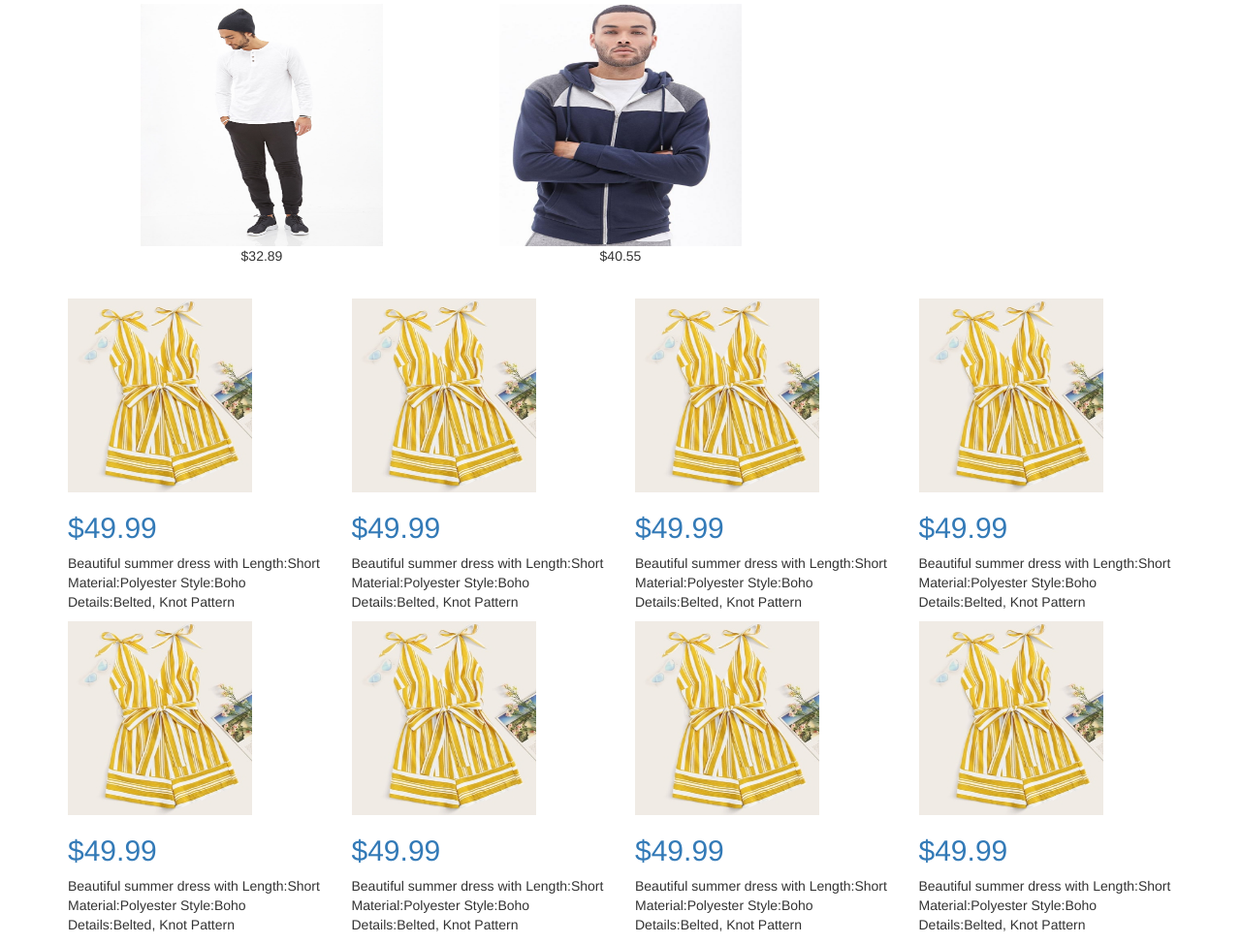
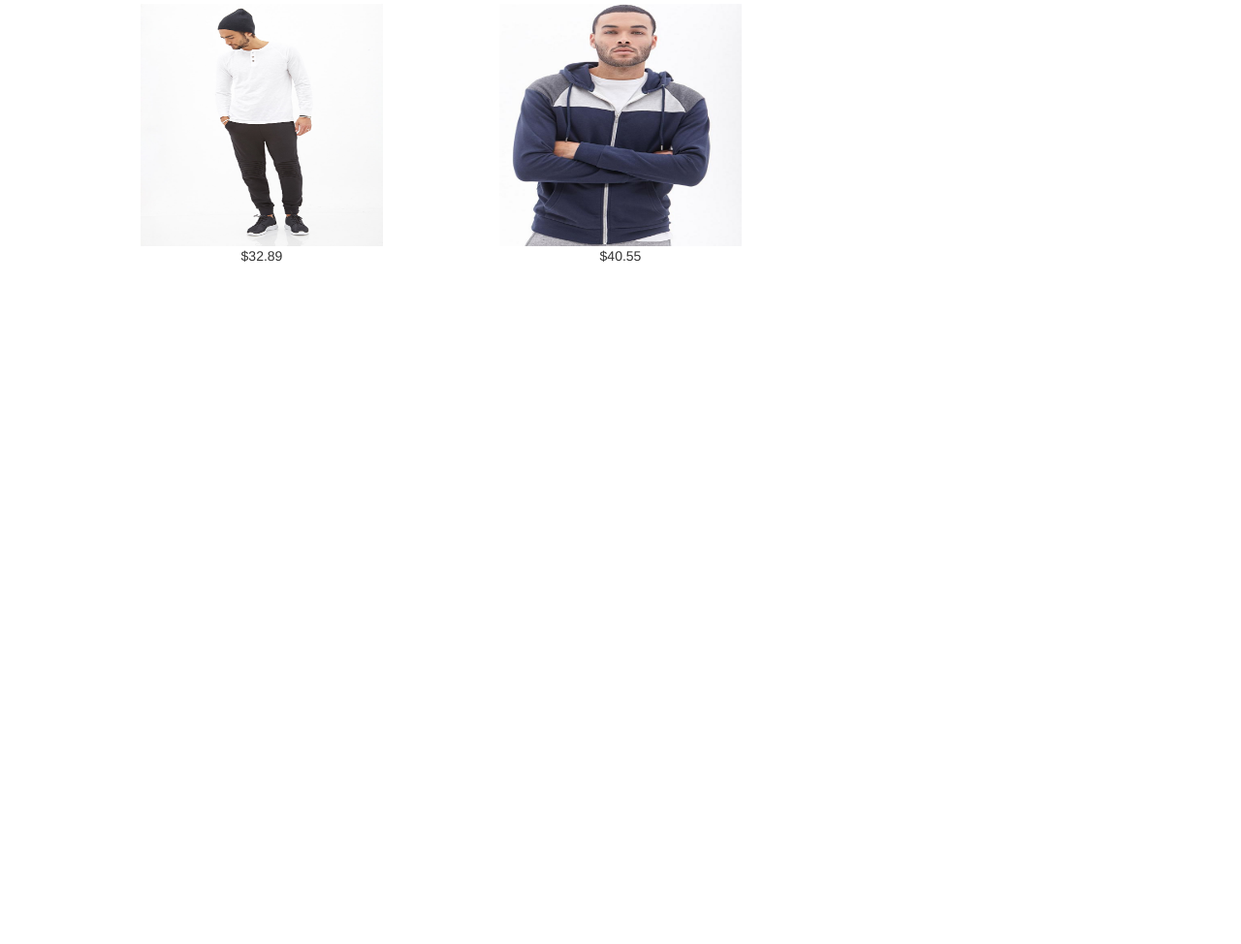
Before and after one commit to Jskujawa/Shopping-site, a PHP site: page /clothes_list.php in a window 1280 px wide. Shown: the part 1891-2865 px from the top of the page at 97% size. After the commit the page ends 2161 px from the top, so only its background shows below. Run offline with PHP 8.4, Linux system fonts and the light colour scheme; the visitor is signed in with stand-in values (Sample User, id 1); data comes from the database, SQL or seed files in the repository; some libraries are stand-ins or nearby versions.

Commit message:
Update clothes_list.php

```diff
--- a/clothes_list.php
+++ b/clothes_list.php
@@ -154,63 +154,7 @@ _END;
 
 <!-- Preston Edits End-->
 		<br>
-	<div class = "row">
-		<div class="col-sm-3">
-			<a href="clothes_detail.php"><img src="./picture/9.jpg" class="img-response" alt="foodreview" width="190" height="200
-			"></a>
-			<a href="clothes_detail.php"><h2>$49.99</h2></a>
-			<p> Beautiful summer dress with Length:Short Material:Polyester Style:Boho Details:Belted, Knot Pattern </p>
-		</div>
 
-		<div class="col-sm-3">
-			<a href="clothes_detail.php"><img src="./picture/9.jpg" class="img-response" alt="foodreview" width="190" height="200
-			"></a>
-			<a href="clothes_detail.html"><h2>$49.99</h2></a>
-			<p> Beautiful summer dress with Length:Short Material:Polyester Style:Boho Details:Belted, Knot Pattern</p>
-		</div>
-
-		<div class="col-sm-3">
-			<a href="clothes_detail.html"><img src="./picture/9.jpg" class="img-response" alt="foodreview" width="190" height="200
-			"></a>
-			<a href="clothes_detail.html"><h2>$49.99</h2></a>
-			<p> Beautiful summer dress with Length:Short Material:Polyester Style:Boho Details:Belted, Knot Pattern </p>
-        </div>
-
-		<div class="col-sm-3">
-			<a href="clothes_detail.html"><img src="./picture/9.jpg" class="img-response" alt="foodreview" width="190" height="200
-			"></a>
-			<a href="clothes_detail.html"><h2>$49.99</h2></a>
-			<p> Beautiful summer dress with Length:Short Material:Polyester Style:Boho Details:Belted, Knot Pattern </p>
-		</div>
-	</div>
-
-	<div class = "row">
-
-		<div class="col-sm-3">
-			<a href="clothes_detail.html"><img src="./picture/9.jpg" class="img-response" alt="foodreview" width="190" height="200
-			"></a>
-			<a href="clothes_detail.html"><h2>$49.99</h2></a>
-			<p> Beautiful summer dress with Length:Short Material:Polyester Style:Boho Details:Belted, Knot Pattern </p>
-		</div>
-		<div class="col-sm-3">
-			<a href="clothes_detail.html"><img src="./picture/9.jpg" class="img-response" alt="foodreview" width="190" height="200
-			"></a>
-			<a href="clothes_detail.html"><h2>$49.99</h2></a>
-			<p> Beautiful summer dress with Length:Short Material:Polyester Style:Boho Details:Belted, Knot Pattern</p>
-		</div>
-		<div class="col-sm-3">
-			<a href="clothes_detail.html"><img src="./picture/9.jpg" class="img-response" alt="foodreview" width="190" height="200
-			"></a>
-			<a href="clothes_detail.html"><h2>$49.99</h2></a>
-			<p> Beautiful summer dress with Length:Short Material:Polyester Style:Boho Details:Belted, Knot Pattern </p>
-        </div>
-		<div class="col-sm-3">
-			<a href="clothes_detail.html"><img src="./picture/9.jpg" class="img-response" alt="foodreview" width="190" height="200
-			"></a>
-			<a href="clothes_detail.html"><h2>$49.99</h2></a>
-			<p> Beautiful summer dress with Length:Short Material:Polyester Style:Boho Details:Belted, Knot Pattern </p>
-		</div>
-	</div>
 </div>
 </body>
 </html>
```
